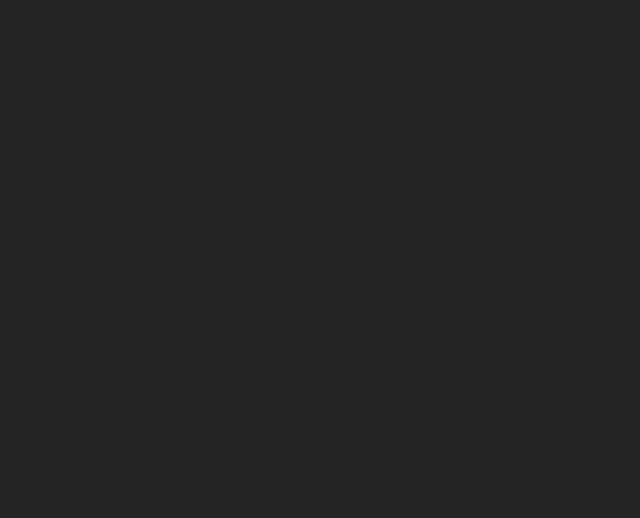
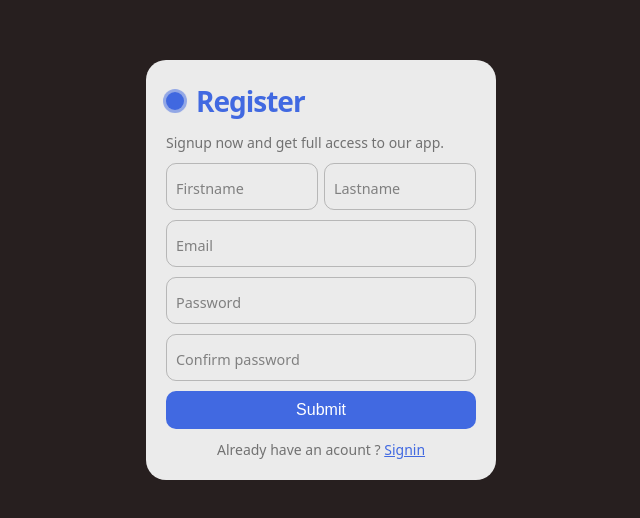
Before and after one commit to woshtsu/Sistema-de-monitoreo-de-biodiversidad, a React (Vite) app in the folder client/biodiversity-monitoring-system/: page /signup in a window 1280 px wide. Before the commit this address had no page. Shown: the part 130-648 px from the top of the page, without its empty margins (319-959 px from the left). Built offline with nearby package versions, Linux system fonts and the light colour scheme.

Commit message:
Añadiendo FormRegister y vinculando links

```diff
--- a/client/biodiversity-monitoring-system/src/App.jsx
+++ b/client/biodiversity-monitoring-system/src/App.jsx
@@ -4,6 +4,7 @@ import GlobalStyles from './styles/globalStyles.js';
 import theme from './styles/theme.js';
 import MainLayout from './layouts/MainLayout.jsx';
 import FormLogin from './components/FormLogin.jsx'
+import FormRegister from './components/FormRegister.jsx'
 
 function App() {
   return (
@@ -19,6 +20,7 @@ function App() {
         </Route>
         {/* Ruta login (sin layout) */}
         <Route path="login" element={<FormLogin />} />
+        <Route path="signup" element={<FormRegister />} />
       </Routes>
     </ThemeProvider>
   );
--- a/client/biodiversity-monitoring-system/src/components/FormLogin.jsx
+++ b/client/biodiversity-monitoring-system/src/components/FormLogin.jsx
@@ -12,10 +12,10 @@ export default function Form() {
           <p className="page-link">
             <span className="page-link-label">Forgot Password?</span>
           </p>
-          <button className="form-btn">Log in</button>
+          <a className="form-btn" href='/' >Log in</a>
         </form>
         <p className="sign-up-label">
-          Don't have an account?<span className="sign-up-link">Sign up</span>
+          Don't have an account?<a className="sign-up-link" href="/signup">Sign up</a>
         </p>
         <div className="buttons-container">
           <div className="apple-login-button">
@@ -49,7 +49,8 @@ const StyledWrapper = styled.div`
   justify-content: center; /* Centra horizontalmente */
   align-items: center; /* Centra verticalmente */
   min-height: 100vh; /* Asegura que el wrapper ocupe toda la altura de la pantalla */
-  background-color: #f5f5f5; /* Color de fondo opcional */
+  background-color:rgb(39, 31, 31); /* Color de fondo opcional */
+
 
   .form-container {
     width: 350px;
@@ -86,7 +87,7 @@ const StyledWrapper = styled.div`
     box-sizing: border-box;
     padding: 12px 15px;
     background-color: white;
-    color: black
+    color: black;
   }
 
   .page-link {
@@ -110,6 +111,9 @@ const StyledWrapper = styled.div`
   }
 
   .form-btn {
+    display: flex; /* Activa Flexbox */
+    justify-content: center; /* Centra horizontalmente */
+    align-items: center;
     padding: 10px 15px;
     font-family: "Lucida Sans", "Lucida Sans Regular", "Lucida Grande",
           "Lucida Sans Unicode", Geneva, Verdana, sans-serif;
--- a/client/biodiversity-monitoring-system/src/components/FormRegister.jsx
+++ b/client/biodiversity-monitoring-system/src/components/FormRegister.jsx
@@ -30,19 +30,25 @@ export default function Form() {
           <span>Confirm password</span>
         </label>
         <button className="submit">Submit</button>
-        <p className="signin">Already have an acount ? <a href="#">Signin</a> </p>
+        <p className="signin">Already have an acount ? <a href="/login">Signin</a> </p>
       </form>
     </StyledWrapper>
   );
 }
 
 const StyledWrapper = styled.div`
+  display: flex;
+  justify-content: center; /* Centra horizontalmente */
+  align-items: center; /* Centra verticalmente */
+  min-height: 100vh; /* Asegura que el wrapper ocupe toda la altura de la pantalla */
+  background-color:rgb(39, 31, 31); /* Color de fondo opcional */
+
   .form {
     display: flex;
     flex-direction: column;
     gap: 10px;
     max-width: 350px;
-    background-color: #fff;
+    background-color:rgb(235, 235, 235);
     padding: 20px;
     border-radius: 20px;
     position: relative;
@@ -109,11 +115,13 @@ const StyledWrapper = styled.div`
   }
 
   .form label .input {
+    color: black;
     width: 100%;
     padding: 10px 10px 20px 10px;
     outline: 0;
     border: 1px solid rgba(105, 105, 105, 0.397);
     border-radius: 10px;
+    background-color: transparent; /* Asegura que el input no tenga fondo */
   }
 
   .form label .input + span {
```
